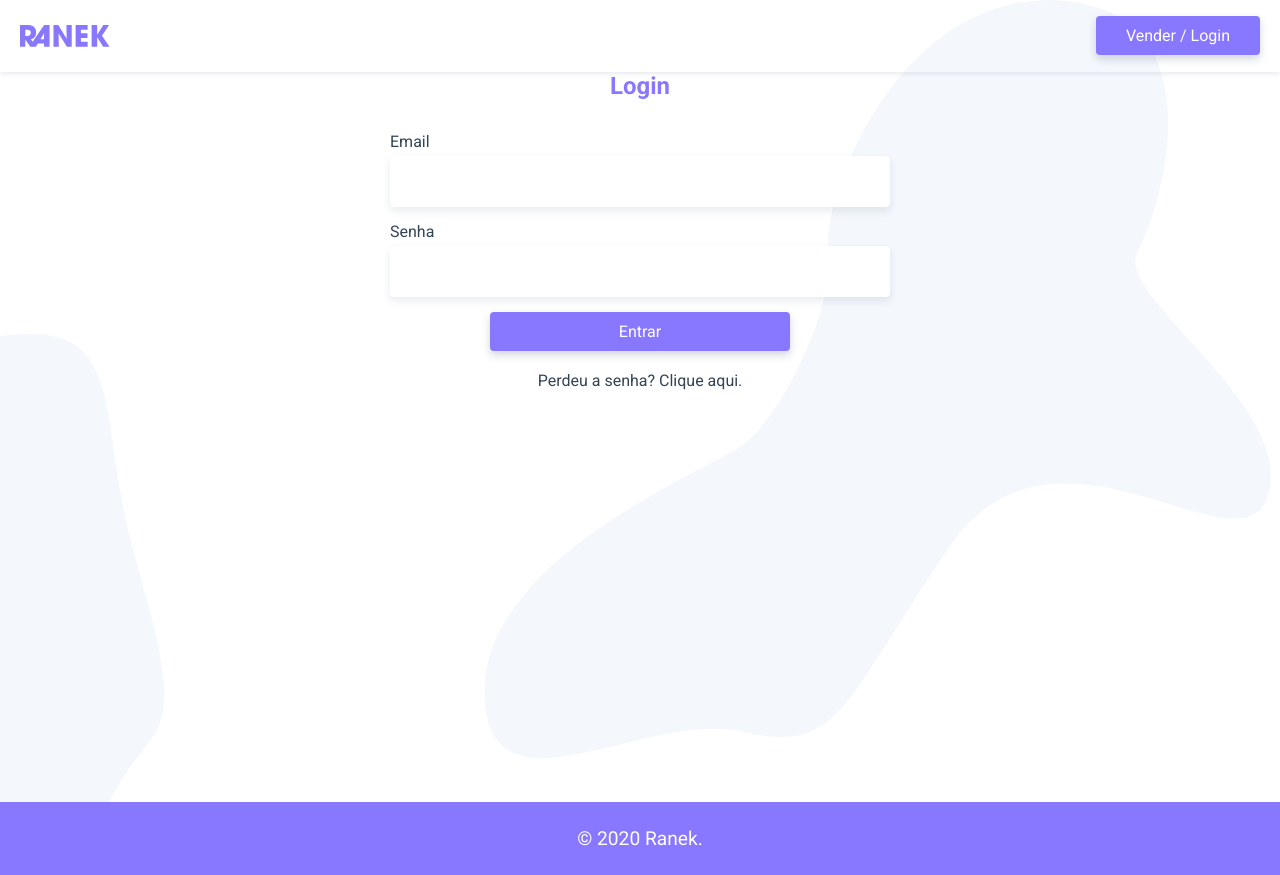
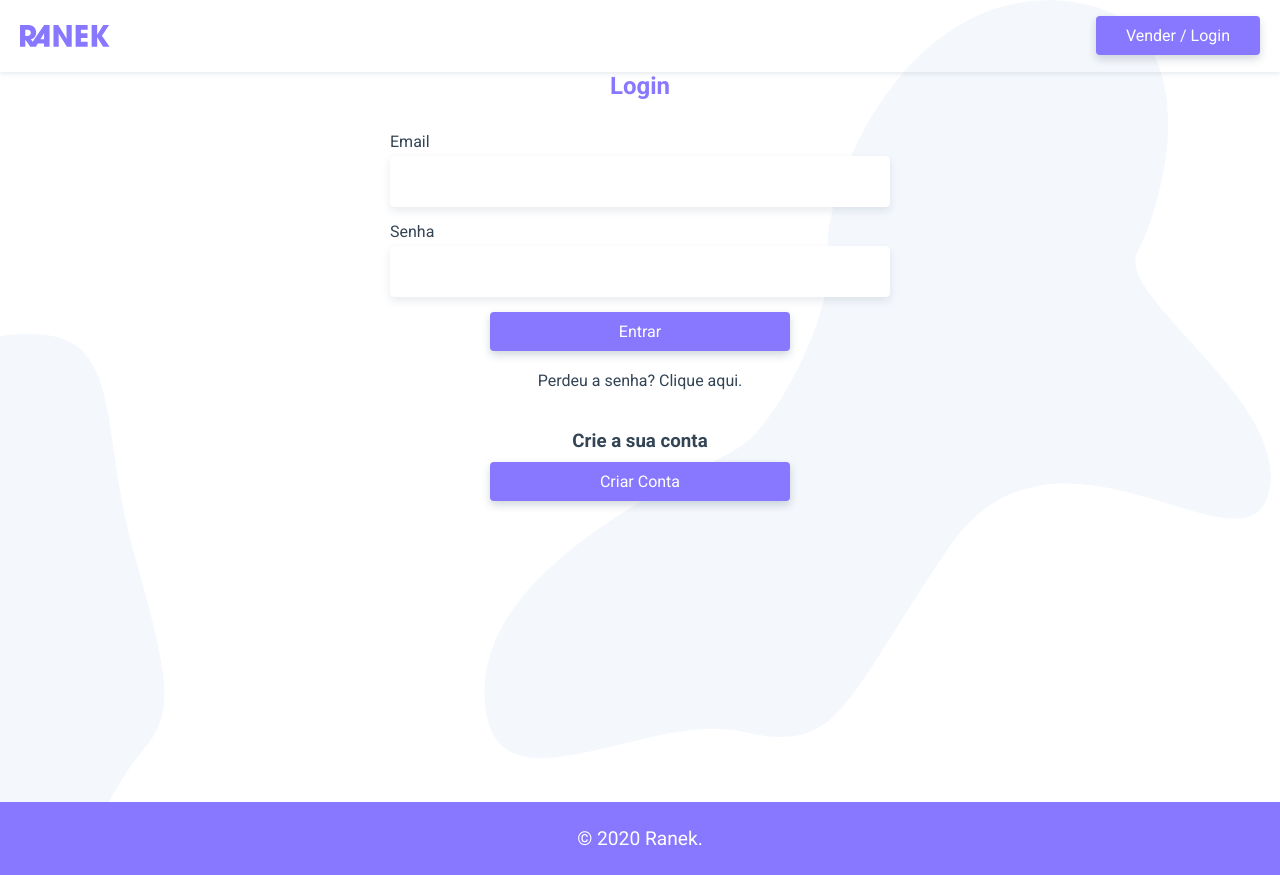
Before and after one commit to jacksonbrunoss/ranek, a Vue app: page /login in a window 1280 px wide. Built offline with nearby package versions, Linux system fonts and the light colour scheme.

Commit message:
Usuario formulario

```diff
--- a/src/components/LoginCriar.vue
+++ b/src/components/LoginCriar.vue
@@ -1,12 +1,44 @@
 <template>
-  <section class="LoginCriar"></section>
+  <section class="LoginCriar">
+    <h3>Crie a sua conta</h3>
+    <transition mode="out-in">
+      <button v-if="!criar" class="btn" @click="criar = true">Criar Conta</button>
+      <UsuarioForm v-else>
+        <button class="btn btn-form">Criar Usuario</button>
+      </UsuarioForm>
+    </transition>
+  </section>
 </template>
 
 <script>
+import UsuarioForm from "./UsuarioForm.vue";
 export default {
-  name: "LoginCriar"
+  name: "LoginCriar",
+  components: {
+    UsuarioForm
+  },
+  data() {
+    return {
+      criar: false
+    };
+  }
 };
 </script>
 
-<style>
+<style scoped>
+h3 {
+  text-align: center;
+  margin-top: 40px;
+  margin-bottom: 10px;
+}
+
+.btn {
+  width: 100%;
+  max-width: 300px;
+  margin-left: auto;
+  margin-right: auto;
+}
+.btn-form {
+  max-width: 100%;
+}
 </style>
--- /dev/null
+++ b/src/components/UsuarioForm.vue
@@ -0,0 +1,45 @@
+<template>
+  <section class="usuarioForm">
+    <form class="usuario-form">
+      <label for="nome">Nome</label>
+      <input type="name" name="nome" v-model="nome" />
+      <label for="email">Email</label>
+      <input type="email" name="email" v-model="email" />
+      <label for="senha">Senha</label>
+      <input type="password" name="senha" v-model="senha" />
+      <label for="cep">Cep</label>
+      <input type="text" name="cep" v-model="cep" />
+      <label for="rua">Rua</label>
+      <input type="text" name="rua" v-model="rua" />
+      <label for="numero">Numero</label>
+      <input type="text" name="numero" v-model="numero" />
+      <label for="bairro">Bairro</label>
+      <input type="text" name="bairro" v-model="bairro" />
+      <label for="cidade">Cidade</label>
+      <input type="text" name="cidade" v-model="cidade" />
+      <label for="estado">Estado</label>
+      <input type="text" name="estado" v-model="estado" />
+      <div class="button">
+        <slot></slot>
+      </div>
+    </form>
+  </section>
+</template>
+
+<script>
+export default {
+  name: "UsuarioForm"
+};
+</script>
+
+<style scoped>
+.usuario-form {
+  display: grid;
+  grid-template-columns: 80px 1fr;
+  align-items: center;
+}
+.button {
+  grid-column: 2;
+  margin-top: 10px;
+}
+</style>
```
